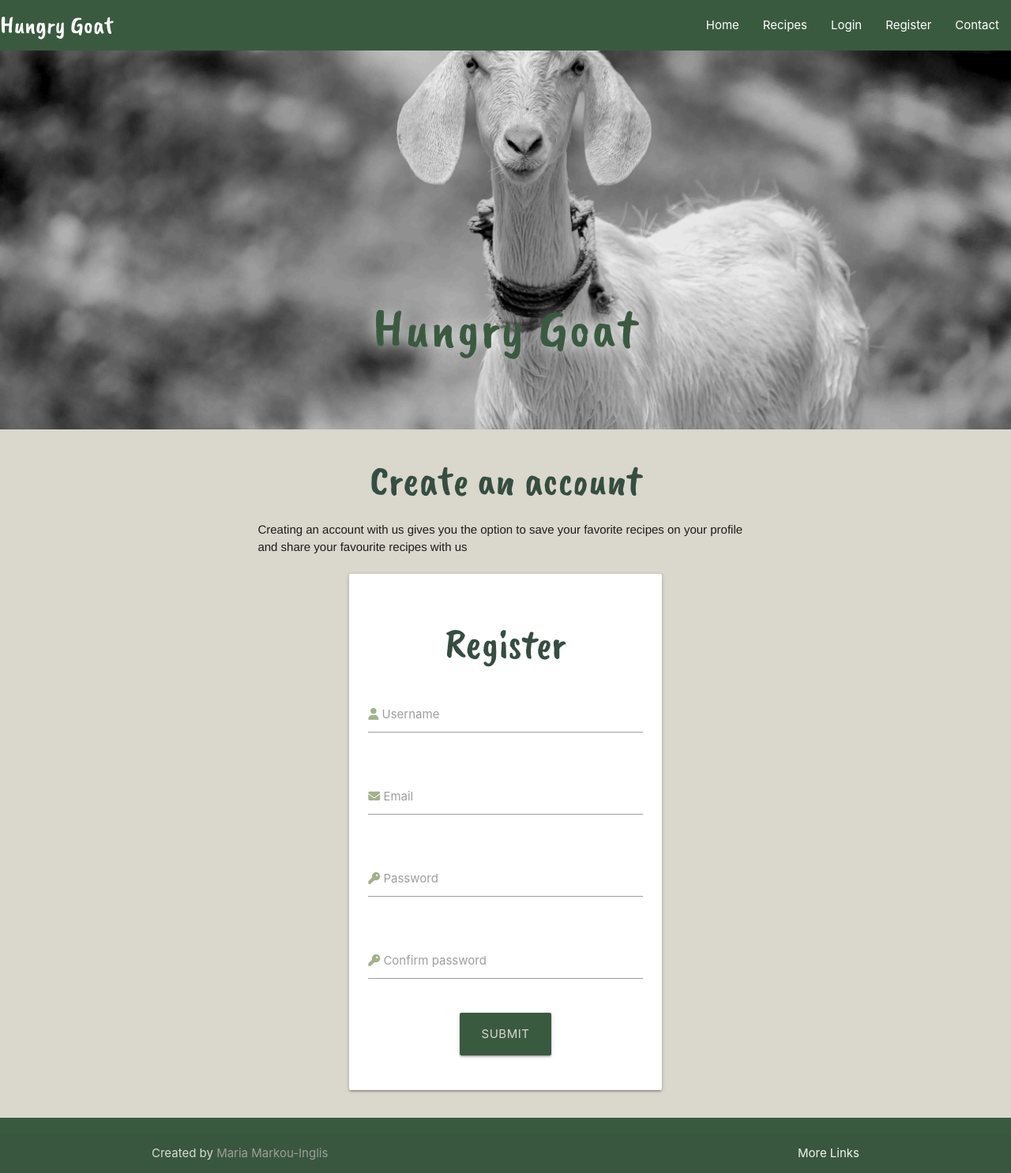
After one commit to mariamar95/hungry-goat, a Flask app: page /register in a window 1280 px wide. The commit adds this page. Shown: the whole page at 79% size. Run offline with Flask 2, Linux system fonts and the light colour scheme; some libraries are stand-ins or nearby versions.

Commit message:
add register page

```diff
--- a/hungrygoat/routes.py
+++ b/hungrygoat/routes.py
@@ -15,3 +15,7 @@ def recipes():
 @app.route("/add_recipe", methods=["GET", "POST"])
 def add_recipe():
     return render_template("add_recipe.html")
+
+@app.route("/register", methods=["GET", "POST"])
+def register():
+    return render_template("register.html")
--- a/hungrygoat/templates/base.html
+++ b/hungrygoat/templates/base.html
@@ -29,7 +29,7 @@
                         <li><a href="{{ url_for('home') }}">Home</a></li>
                         <li><a href="{{ url_for('recipes') }}">Recipes</a></li>
                         <li><a href="">Login</a></li>
-                        <li><a href="">Register</a></li>
+                        <li><a href="{{ url_for('register') }}">Register</a></li>
                         <li><a href="">Contact</a></li>
                     </ul>
             </div>
--- /dev/null
+++ b/hungrygoat/templates/register.html
@@ -0,0 +1,55 @@
+{% extends "base.html" %}
+{% block content%}
+
+<div class="container">
+    <h2 class="title center-align">Create an account</h2>
+    <p>Creating an account with us gives you the option to save your favorite recipes on your profile and share your
+        favourite recipes with us</p>
+    <!-- Recipe form -->
+    <div class="row">
+        <form class="col s12 l8 offset-l2" action="{{ url_for('add_recipe')}}" method="POST">
+            <div class="card-panel">
+                <h2 class="title center-align">Register</h2>
+                <div class="row">
+                    <div class="input-field col s12">
+                        <input id="username" name="username" type="text" minlength="5" maxlength="15"
+                            title="Username between 5 and 15 characters" pattern="^\S+$" class="validate" required>
+                        <label for="username"><i class="fa-solid fa-user"></i> Username</label>
+                    </div>
+                </div>
+                <div class="row">
+                    <div class="input-field col s12">
+                        <input id="email" name="email" type="email" pattern="^\S+$" class="validate" required>
+                        <label for="email"><i class="fa-solid fa-envelope"></i> Email</label>
+                    </div>
+                </div>
+                <div class="row">
+                    <div class="input-field col s12">
+                        <input id="password" name="password" type="password" minlength="5" maxlength="15"
+                            title="Password between 5 and 15 characters" pattern="^\S+$" class="validate" required>
+                        <label for="password"><i class="fa-solid fa-key"></i> Password</label>
+                    </div>
+                </div>
+                <div class="row">
+                    <div class="input-field col s12">
+                        <input id="confirm-password" name="confirm-password" type="password" minlength="5"
+                            maxlength="15" title="Confirm password to match password" pattern="^\S+$" class="validate">
+                        <label for="confirm-password"><i class="fa-solid fa-key"></i> Confirm password</label>
+                    </div>
+                </div>
+                <div class="row">
+                    <div class="center-align">
+                        <button type="submit" class="btn-large green-bg">Submit</button>
+                    </div>
+
+                </div>
+            </div>
+
+
+
+        </form>
+
+    </div>
+</div>
+
+{% endblock %}
```
